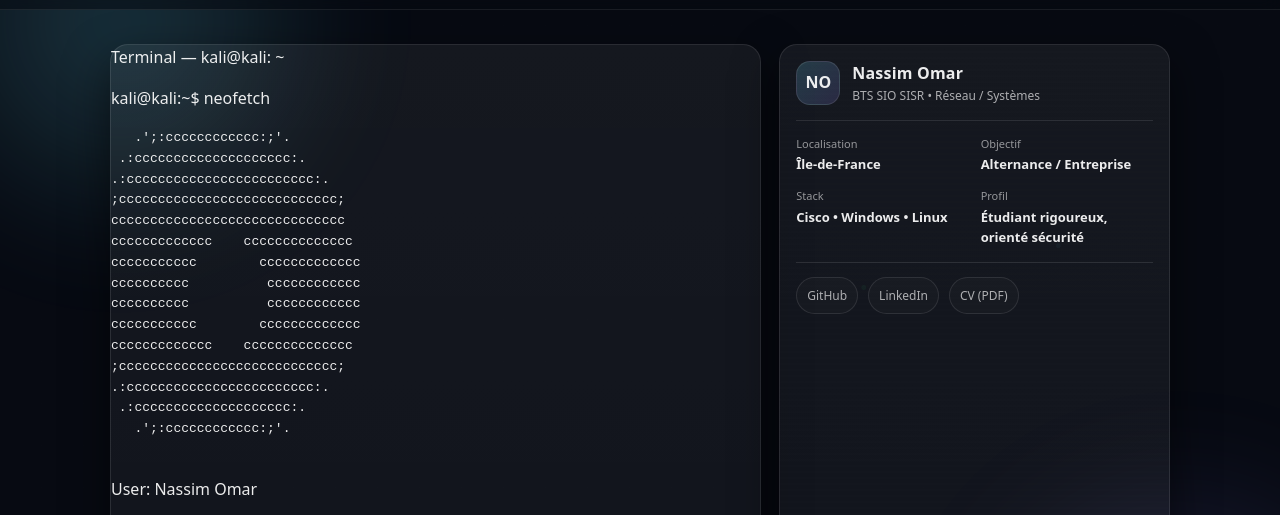
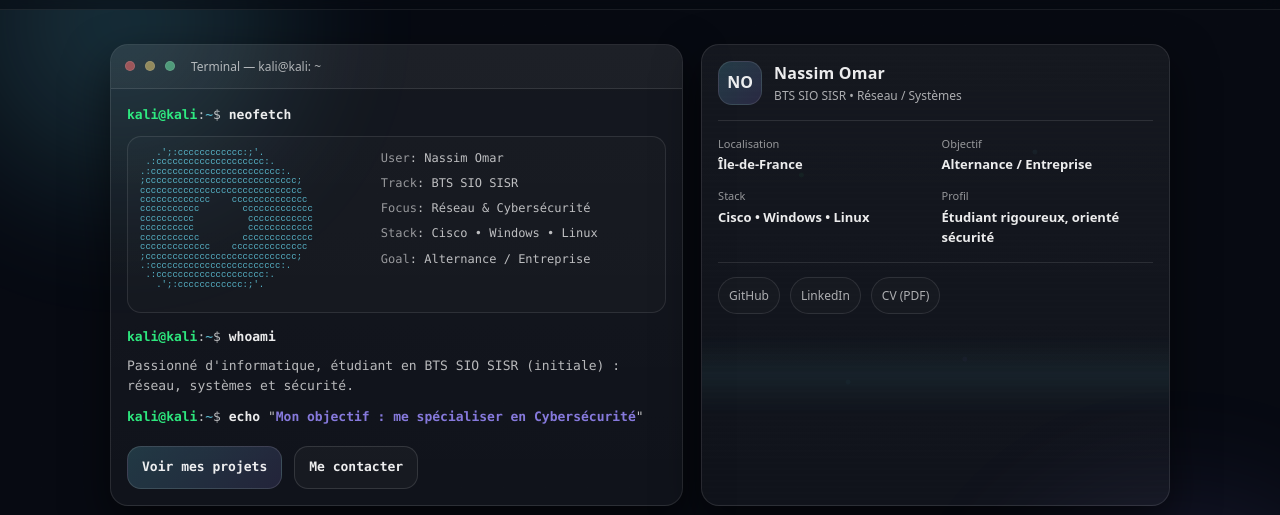
Before and after one commit to noBTS/noBTS.github.io, a plain HTML site: page index.html in a window 1280 px wide. Shown: the part 58-573 px from the top of the page. Drawn offline with Linux system fonts and the light colour scheme.

Commit message:
Update style.css

```diff
--- a/style.css
+++ b/style.css
@@ -511,3 +511,101 @@
   }
   .cyber-card:hover{ transform:none; }
 }
+/* =========================
+   Kali / Linux hero style
+========================= */
+
+.kali-hero{
+  grid-template-columns: 1.1fr 0.9fr;
+}
+
+.kali-terminal{
+  padding: 0;
+  overflow: hidden;
+}
+
+.kali-bar{
+  display:flex;
+  align-items:center;
+  gap:10px;
+  padding: 12px 14px;
+  border-bottom: 1px solid rgba(255,255,255,0.10);
+  background: rgba(255,255,255,0.03);
+}
+
+.kali-title{
+  margin-left: 6px;
+  font-size: 12px;
+  color: rgba(255,255,255,0.65);
+}
+
+.dot{
+  width: 10px;
+  height: 10px;
+  border-radius: 999px;
+  opacity: 0.9;
+  border: 1px solid rgba(255,255,255,0.12);
+}
+.dot.red{ background: rgba(255,110,110,0.6); }
+.dot.yellow{ background: rgba(255,220,120,0.55); }
+.dot.green{ background: rgba(120,255,180,0.55); }
+
+.term{
+  padding: 16px;
+  font-family: ui-monospace, SFMono-Regular, Menlo, Monaco, Consolas, "Liberation Mono", "Courier New", monospace;
+}
+
+.line{
+  margin: 0 0 8px;
+  font-size: 13px;
+  color: rgba(255,255,255,0.72);
+}
+
+.prompt{ color: rgba(49,255,138,0.90); font-weight: 700; }
+.path{ color: rgba(110,231,255,0.85); }
+.cmd{ color: rgba(255,255,255,0.92); font-weight: 800; }
+
+.out{
+  margin: 0 0 10px;
+  font-size: 13px;
+  color: rgba(255,255,255,0.70);
+}
+
+.out2{
+  color: rgba(155,140,255,0.85);
+  font-weight: 800;
+}
+
+.neofetch{
+  display:grid;
+  grid-template-columns: 1fr 1.2fr;
+  gap: 14px;
+  margin: 10px 0 14px;
+  padding: 12px;
+  border-radius: 14px;
+  border: 1px solid rgba(255,255,255,0.10);
+  background: rgba(255,255,255,0.02);
+}
+
+.ascii{
+  margin: 0;
+  font-size: 9px;
+  line-height: 1.05;
+  color: rgba(110,231,255,0.75);
+  white-space: pre;
+}
+
+.sysinfo p{
+  margin: 0 0 6px;
+  font-size: 12px;
+  color: rgba(255,255,255,0.72);
+}
+.sysinfo .label{
+  color: rgba(255,255,255,0.55);
+}
+
+@media (max-width: 900px){
+  .kali-hero{ grid-template-columns: 1fr; }
+  .neofetch{ grid-template-columns: 1fr; }
+  .ascii{ font-size: 10px; }
+}
```
